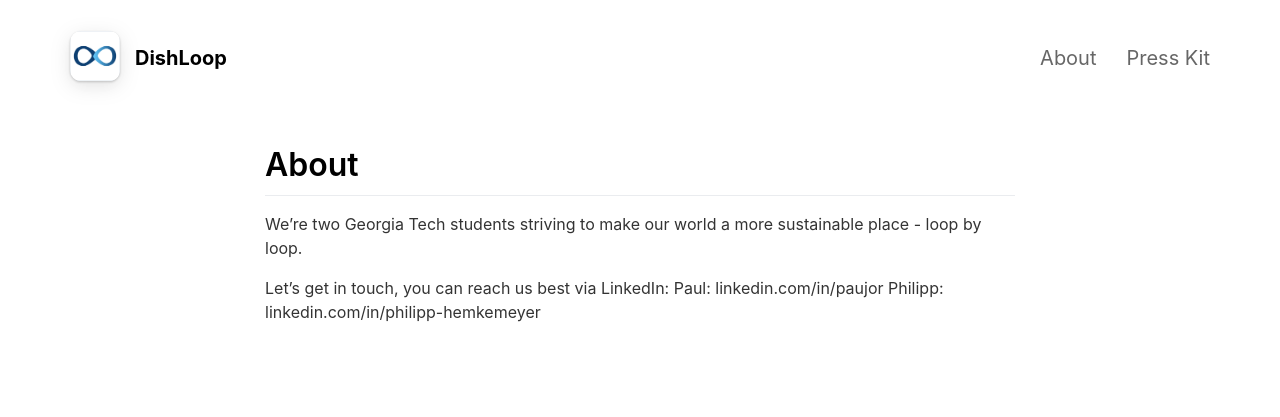
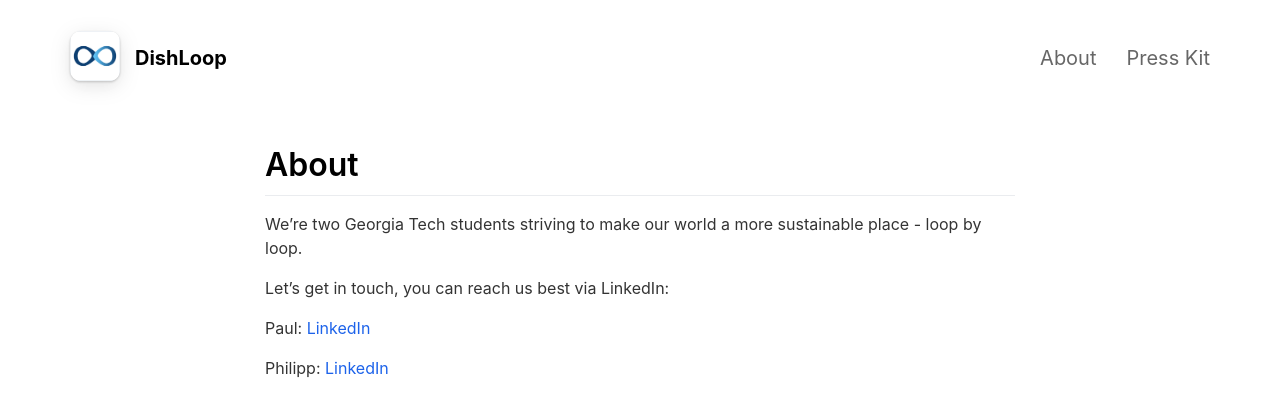
Before and after one commit to dishloop/dishloop.github.io, a Jekyll site: the page built from _pages/about.md, in a window 1280 px wide. Shown: the top 417 px of the page. Built offline with Jekyll 4.4.1, drawn with Linux system fonts in a browser that asks for light colours; nearby versions of some CDN libraries.

Commit message:
Update about.md

```diff
--- a/_pages/about.md
+++ b/_pages/about.md
@@ -8,5 +8,7 @@ include_in_header: true
 We're two Georgia Tech students striving to make our world a more sustainable place - loop by loop.
 
 Let's get in touch, you can reach us best via LinkedIn:
-Paul: linkedin.com/in/paujor
-Philipp: linkedin.com/in/philipp-hemkemeyer
+
+Paul: <a href="https://linkedin.com/in/paujor">LinkedIn</a>
+
+Philipp: <a href="https://linkedin.com/in/philipp-hemkemeyer">LinkedIn</a>
```
